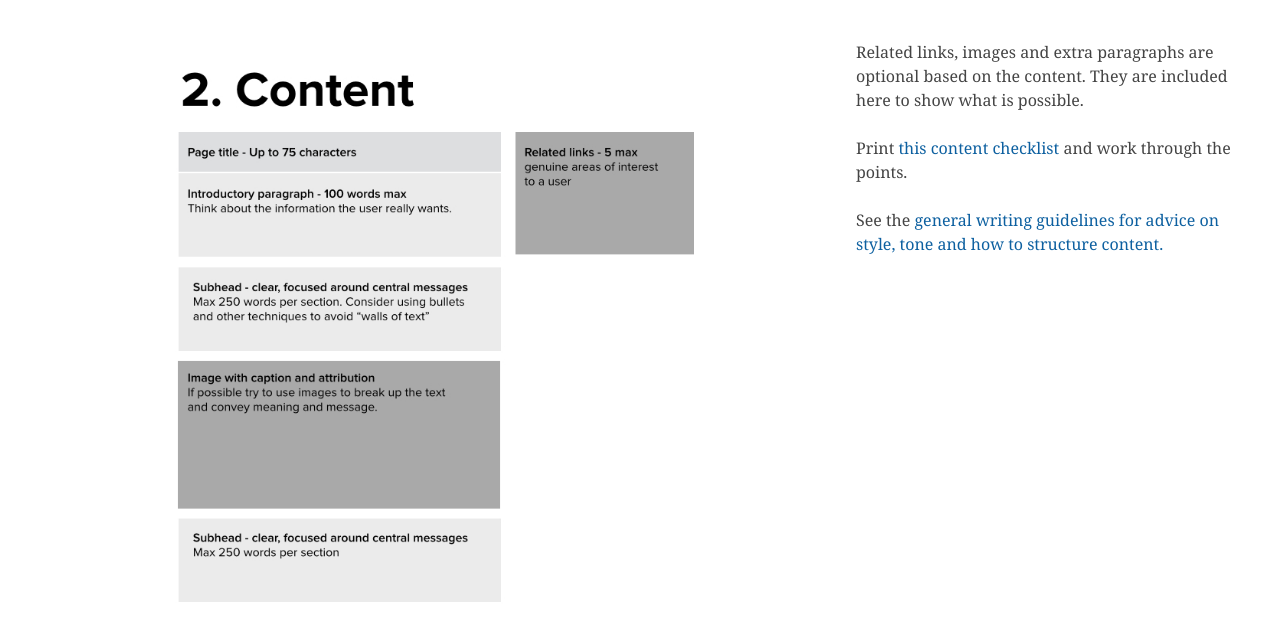
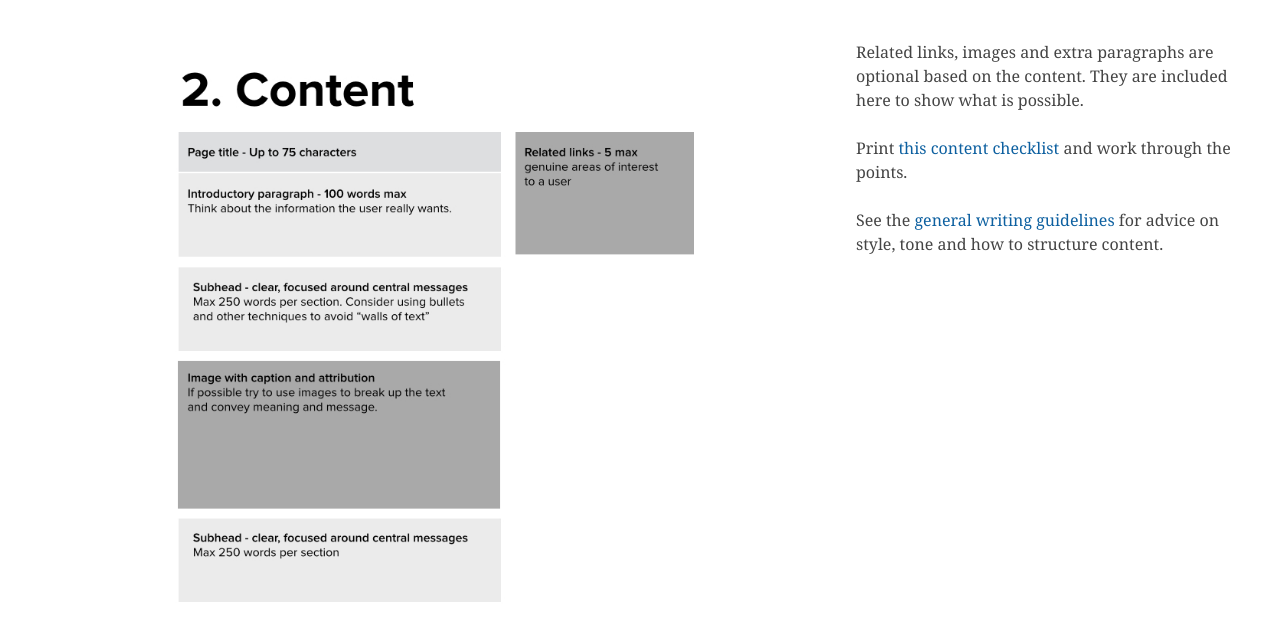
Before and after one commit to robertocarroll/icc-beta, a plain HTML site: page who-who/standard-content-template.html in a window 1280 px wide. Shown: the top 640 px of the page. Drawn offline with nearby package versions, Linux system fonts and the light colour scheme.

Commit message:
missing a tag. oops

```diff
--- a/who-who/standard-content-template.html
+++ b/who-who/standard-content-template.html
@@ -62,7 +62,7 @@
 
 				<p>Print <a href="https://www.dropbox.com/s/znm5c0l4256lrg8/ICC-content-checklist-D1-R1.pdf?dl=0">this content checklist</a> and work through the points.</p>
 
-				<p>See the <a href="http://robertocarroll.com/icc-beta/who-who/#overview">general writing guidelines for advice on style, tone and how to structure content.</p>
+				<p>See the <a href="http://robertocarroll.com/icc-beta/who-who/#overview">general writing guidelines</a> for advice on style, tone and how to structure content.</p>
 
 
 
```
